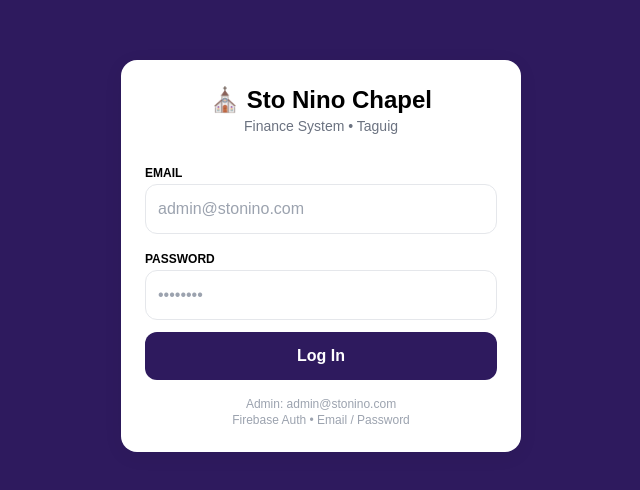
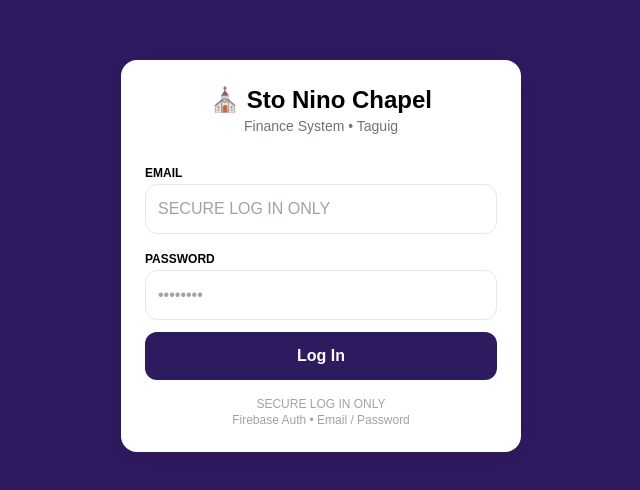
Before and after one commit to sinnedkert-dev/StoNinoFinanceSystem, a plain HTML site: page index.html in a window 1280 px wide. Shown: the part 144-634 px from the top of the page, 319-959 px from the left. Drawn offline with nearby package versions, Linux system fonts and the light colour scheme; no server answers.

Commit message:
Update login input placeholders for security

```diff
--- a/index.html
+++ b/index.html
@@ -22,12 +22,12 @@
     <h1 class="text-2xl font-bold text-center">⛪ Sto Nino Chapel</h1>
     <p class="text-center text-gray-500 text-sm mb-6">Finance System • Taguig</p>
     <label class="text-xs font-bold">EMAIL</label>
-    <input id="loginEmail" type="email" placeholder="admin@stonino.com" class="w-full border rounded-xl px-3 py-3 mb-3" />
+    <input id="loginEmail" type="email" placeholder="SECURE LOG IN ONLY" class="w-full border rounded-xl px-3 py-3 mb-3" />
     <label class="text-xs font-bold">PASSWORD</label>
     <input id="loginPass" type="password" placeholder="••••••••" class="w-full border rounded-xl px-3 py-3 mb-3" />
     <button onclick="doLogin()" class="w-full bg-[#2E1A5E] text-white py-3 rounded-xl font-bold">Log In</button>
     <p id="loginError" class="text-red-500 text-xs text-center mt-3"></p>
-    <p class="text-center text-xs text-gray-400 mt-4">Admin: admin@stonino.com<br>Firebase Auth • Email / Password</p>
+    <p class="text-center text-xs text-gray-400 mt-4">SECURE LOG IN ONLY<br>Firebase Auth • Email / Password</p>
   </div>
 </div>
 
```
